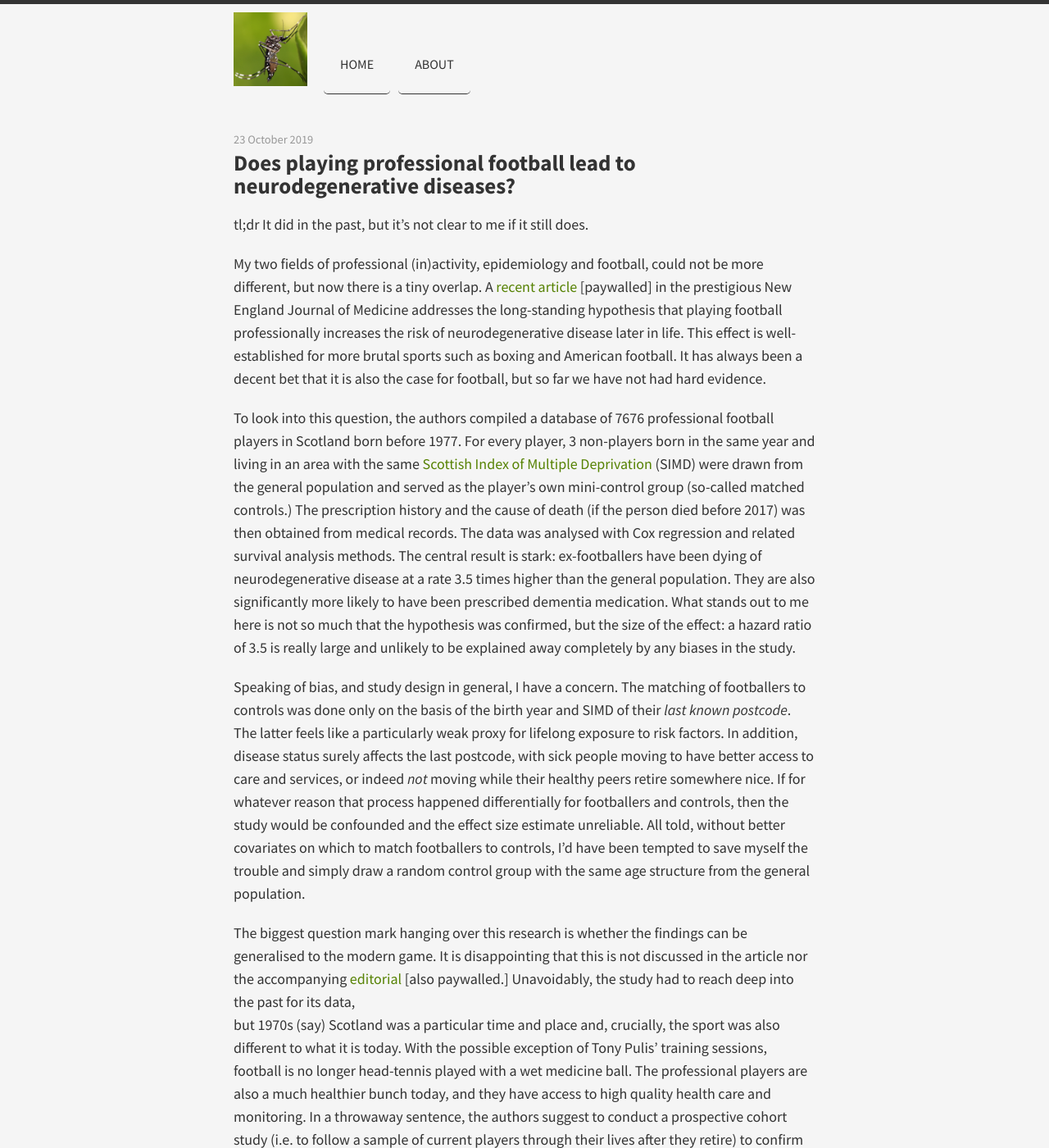
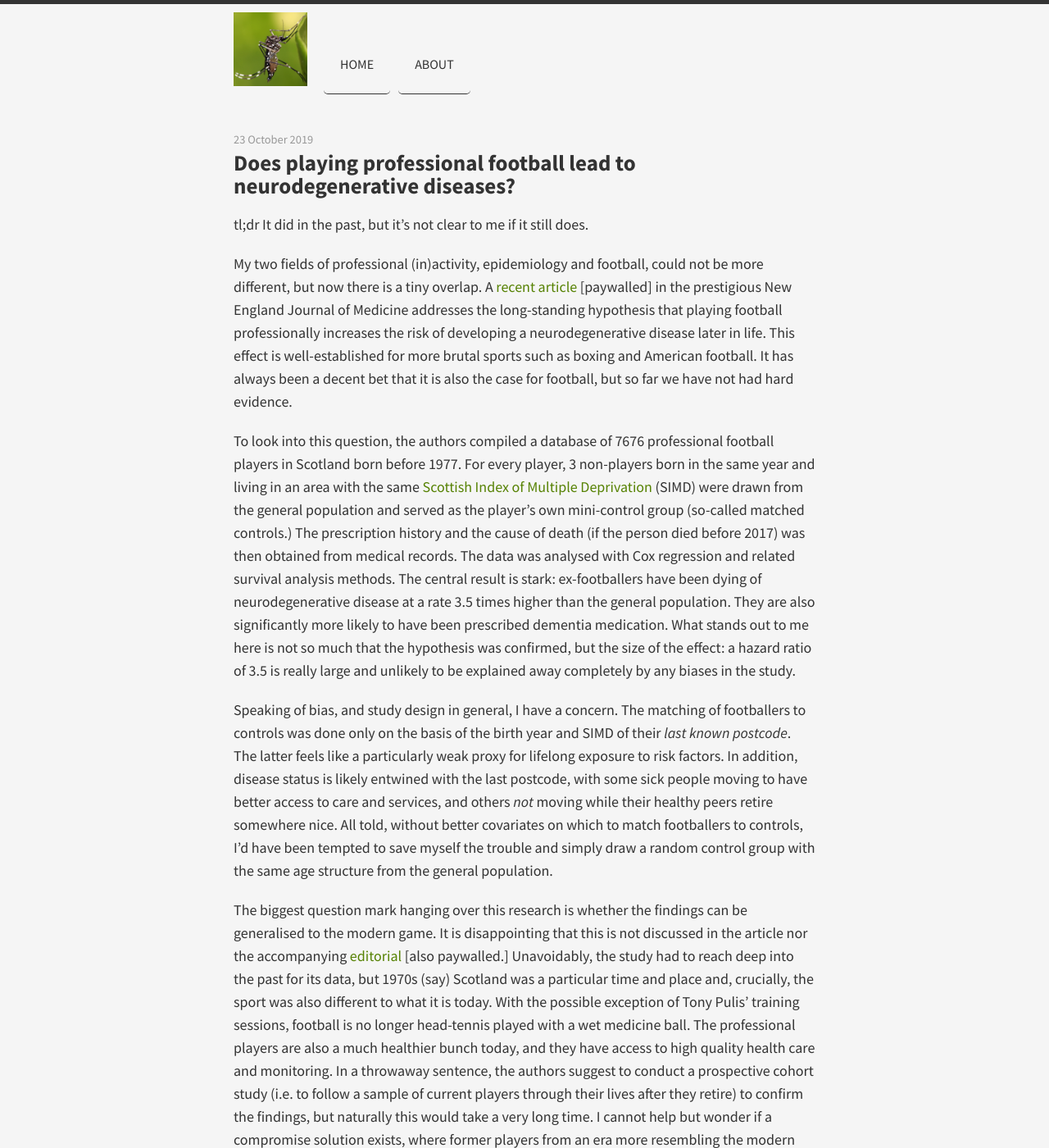
Before and after one commit to huffyhenry/huffyhenry.github.io, a Jekyll site: the page built from _posts/2019-10-23-neurodegenerative-mortality.md, in a window 1280 px wide and 1400 px high. Shown: the whole window at 82% size. Built offline with Jekyll 4.4.1, drawn with Linux system fonts in a browser that asks for light colours; some of the changed text lies outside the part shown.

Commit message:
Minor revisions of the NEJM review

```diff
--- a/_posts/2019-10-23-neurodegenerative-mortality.md
+++ b/_posts/2019-10-23-neurodegenerative-mortality.md
@@ -10,7 +10,7 @@ now there is a tiny overlap.
 A [recent article](https://www.nejm.org/doi/full/10.1056/NEJMoa1908483)
 [paywalled] in the prestigious New England Journal of Medicine addresses the
 long-standing hypothesis that playing football professionally increases the
-risk of neurodegenerative disease later in life. This effect is well-established
+risk of developing a neurodegenerative disease later in life. This effect is well-established
 for more
 brutal sports such as boxing and American football. It has always
 been a decent bet that it is also the case for football, but so far we have not had hard
@@ -35,12 +35,9 @@ Speaking of bias, and study design in general, I have a concern.
 The matching of footballers to controls was done only on the basis of the birth
 year and SIMD of their _last known postcode_. The latter feels like a
 particularly weak proxy for lifelong exposure to risk factors. In
-addition, disease status surely affects the last postcode,
-with sick people moving to have better access to care and services, or indeed
+addition, disease status is likely entwined with the last postcode,
+with some sick people moving to have better access to care and services, and others
 _not_ moving while their healthy peers retire somewhere nice.
-If for whatever reason that
-process happened differentially for footballers and controls,
-then the study would be confounded and the effect size estimate unreliable.
 All told, without better covariates
 on which to match footballers to controls, I'd have been tempted to save myself
 the trouble and simply draw a random control group with the same age structure
```
Also changed, not shown: other parts of _posts/2019-10-23-neurodegenerative-mortality.md (+2 -2 lines).
